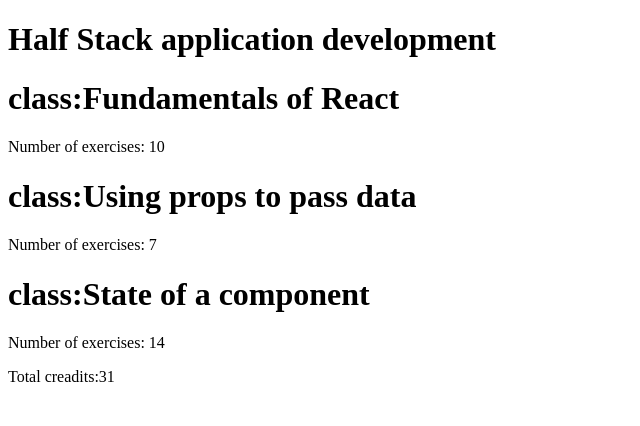
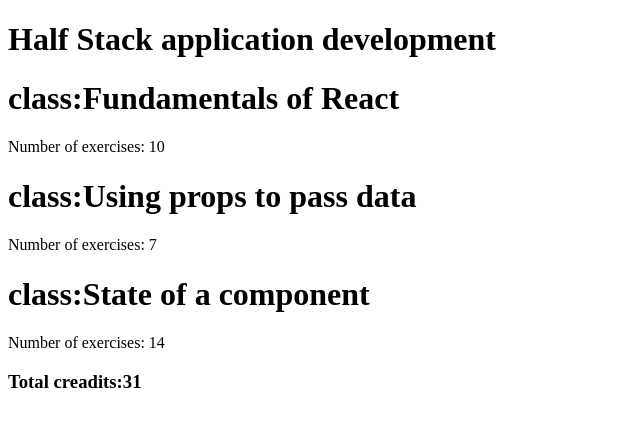
Before and after one commit to butch500200/Fullstack_part1, a React (Vite) app in the folder part1/: page / in a window 1280 px wide. Shown: the top 426 px of the page, without its empty margins (0-640 px from the left). Built offline with nearby package versions, Linux system fonts and the light colour scheme.

Commit message:
1.3 refactor

```diff
--- a/part1/src/App.jsx
+++ b/part1/src/App.jsx
@@ -10,8 +10,8 @@
 const Part = (props) => {
   return (
     <>
-      <h1>class:{props.class.Name}</h1>
-      <p>Number of exercises: {props.class.exercises}</p>
+      <h1>class:{props.course.name}</h1>
+      <p>Number of exercises: {props.course.exercises}</p>
     </>
   );
 };
@@ -19,11 +19,8 @@
 const Content = (props) => {
   return (
     <>
-      {Object.entries(props.classes).map(([className, exercisesCount]) => (
-        <Part
-          key={className}
-          class={{ Name: className, exercises: exercisesCount }}
-        ></Part>
+      {props.classes.map((course) => (
+        <Part key={course.name} course={course}></Part>
       ))}
     </>
   );
@@ -31,12 +28,12 @@
 
 const Total = (props) => {
   var total = 0;
-  Object.entries(props.classes).forEach(([key, value]) => {
-    total += value;
+  props.classes.forEach((course) => {
+    total += course.exercises;
   });
   return (
     <>
-      <p>Total creadits:{total}</p>
+      <h3>Total creadits:{total}</h3>
     </>
   );
 };
@@ -44,17 +41,19 @@
 const App = () => {
   // const-definitions
   const course = "Half Stack application development";
-  const part1 = "Fundamentals of React";
-  const exercises1 = 10;
-  const part2 = "Using props to pass data";
-  const exercises2 = 7;
-  const part3 = "State of a component";
-  const exercises3 = 14;
-  const classes = {
-    [part1]: exercises1,
-    [part2]: exercises2,
-    [part3]: exercises3,
+  const part1 = {
+    name: "Fundamentals of React",
+    exercises: 10,
   };
+  const part2 = {
+    name: "Using props to pass data",
+    exercises: 7,
+  };
+  const part3 = {
+    name: "State of a component",
+    exercises: 14,
+  };
+  const classes = [part1, part2, part3];
   return (
     <div>
       <Header course={course} />
```
